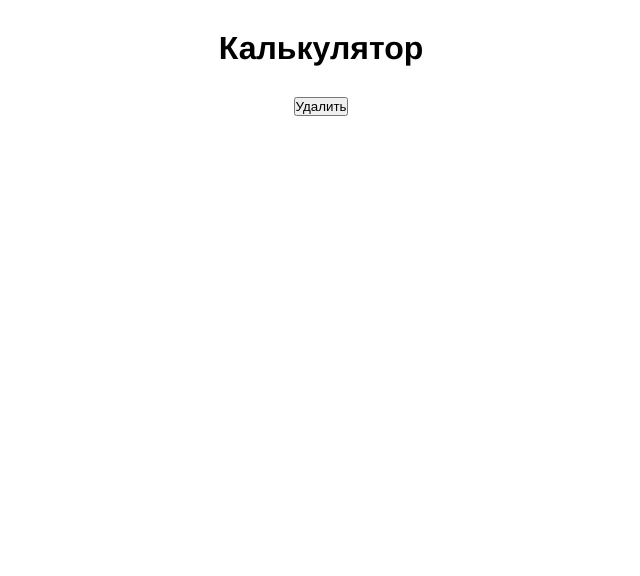
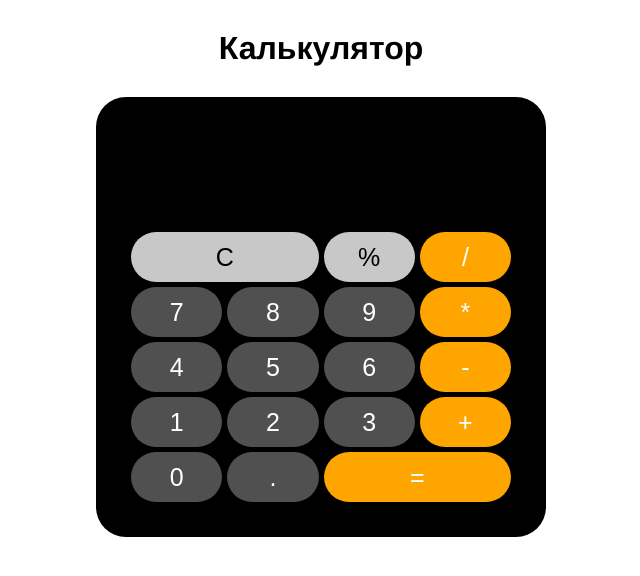
Before and after one commit to akaryaka/calculator-vue-ts, a Vue app: page / in a window 1280 px wide. Shown: the top 576 px of the page, without its empty margins (319-959 px from the left). Built offline with nearby package versions, Linux system fonts and the light colour scheme.

Commit message:
add styles, feat: btnClick

```diff
--- a/src/components/Calculator.vue
+++ b/src/components/Calculator.vue
@@ -1,5 +1,19 @@
-<script setup lang="ts">
-
+<script lang="ts">
+  export default {
+    data() {
+      return {
+        btnValue: ''
+      }
+    },
+    methods: {
+      btnClick(event: MouseEvent) {
+        const target = event.target;
+        if (target instanceof HTMLInputElement && target.classList.contains('btn_number')) {
+          this.btnValue += target.value
+        }
+      }
+    }
+  }
 </script>
 
 <template>
@@ -9,9 +23,29 @@
       <div class="calc">
         <div class="output"></div>
         <header class="calc__header">
-          <div class="calc__header__input"></div>
+          <div class="calc__header__input">{{ btnValue }}</div>
           <button class="btn delete" id="btn_delete">Удалить</button>
         </header>
+         <div class="calc__main">
+          <input @click="btnClick" type="button" class="btn btn_command" value="C" id="btn_zeroing" />
+          <input @click="btnClick" type="button" class="btn btn_command math-action" value="%" id="btn_percent" />
+          <input @click="btnClick" type="button" class="btn btn_operator math-action" value="/" />
+          <input @click="btnClick" type="button" class="btn btn_number" value="7" />
+          <input @click="btnClick" type="button" class="btn btn_number" value="8" />
+          <input @click="btnClick" type="button" class="btn btn_number" value="9" />
+          <input @click="btnClick" type="button" class="btn btn_operator math-action" value="*" />
+          <input @click="btnClick" type="button" class="btn btn_number" value="4" />
+          <input @click="btnClick" type="button" class="btn btn_number" value="5" />
+          <input @click="btnClick" type="button" class="btn btn_number" value="6" />
+          <input @click="btnClick" type="button" class="btn btn_operator math-action" value="-" />
+          <input @click="btnClick" type="button" class="btn btn_number" value="1" />
+          <input @click="btnClick" type="button" class="btn btn_number" value="2" />
+          <input @click="btnClick" type="button" class="btn btn_number" value="3" />
+          <input @click="btnClick" type="button" class="btn btn_operator math-action" value="+" />
+          <input @click="btnClick" type="button" class="btn btn_number" value="0" id="btn_zero" />
+          <input @click="btnClick" type="button" class="btn btn_dot btn_number" value="." id="btn_comma" />
+          <input @click="btnClick" type="button" class="btn btn_operator equal" value="=" id="btn_equal" />
+        </div>
       </div>
     </div>
 
@@ -32,4 +66,75 @@
     margin-bottom: 30px;
   }
 
+  .calc{
+    width: 450px;
+    background-color: #000;
+    padding: 35px;
+    border-radius: 30px;
+    display: grid;
+    &__main{
+    display: grid;
+    grid-template-columns: repeat(4, 1fr);
+    grid-template-rows: repeat(5, 1fr);
+    grid-column-gap: 5px;
+    grid-row-gap: 5px;
+  }
+  &__header{
+    width: 100%;
+    height: 50px;
+    margin-bottom: 50px;
+    display: flex;
+    justify-content: space-between;
+
+    &__input{
+      width: 100%;
+      margin-right: 20px;
+      background: transparent;
+      color:#fff;
+      font-size: 40px;
+      line-height: 120%;
+      border: none;
+      text-align: left;
+    }
+  }
+  }
+
+  .btn{
+    cursor: pointer;
+    padding: 10px 25px;
+    border-radius: 30px;
+    font-size: 25px;
+    line-height: 120%;
+    border: transparent;
+    &.delete{
+      cursor: pointer;
+      padding: 10px;
+      font-size: 20px;
+      opacity: 0;
+      transition: all .3s;
+    }
+    &_number,
+    &_dot{
+      background-color: #505050;
+      color: #fff;
+    }
+    &_command{
+      background-color: #C8C8C8;
+    }
+    &_operator{
+      background-color: orange;
+      color: #fff;
+      &[disabled="disabled"]{
+        opacity: 0.5;
+      }
+    }
+  }
+
+  #btn_zeroing{
+    grid-area: 1/1/2/3;
+  }
+
+  #btn_equal{
+    grid-area: 5/3/6/5;
+  }
 </style>
```
Lines whose indentation alone changed are shown as unchanged.
